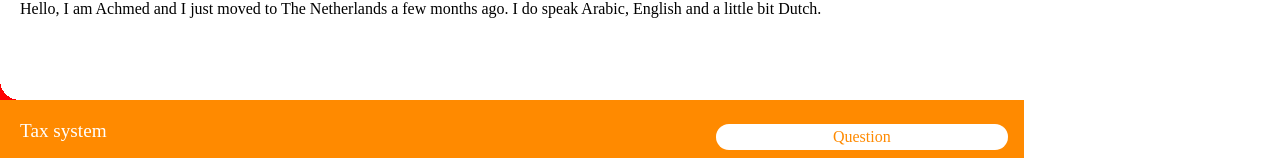
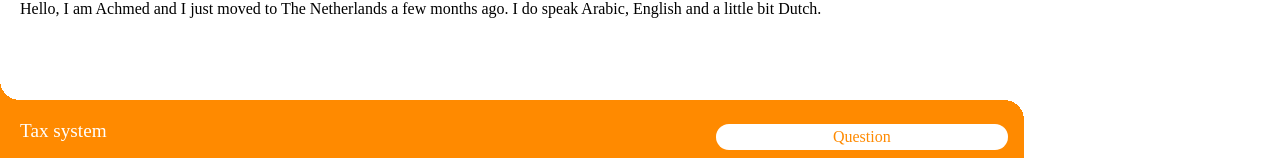
Before and after one commit to Lucerno1/SM42-Group-Project, a Vue app: page /task in a window 1280 px wide. Shown: the part 120-278 px from the top of the page. Built offline with nearby package versions, Linux system fonts and the light colour scheme.

Commit message:
wave on card fixed

```diff
--- a/src/components/requestcard/RequestCard.vue
+++ b/src/components/requestcard/RequestCard.vue
@@ -20,7 +20,7 @@
         <div class="left-corner"></div>
       </Row>
       <Row class="lower">
-        <div class="right-corner"></div>
+        <div class="corner-wrapper"><div class="right-corner"></div></div>
       </Row>
     </section>
     <section class="orange">
@@ -37,6 +37,7 @@
 
 <script>
 import Row from '@/components/Row'
+
 export default {
   name: 'RequestCard',
   props: {
@@ -147,8 +148,21 @@ export default {
 .left-corner {
   height: 2.5vh;
   width: 2.5vh;
-  background-color: red;
+  background-color: #ff8a00;
   mask: radial-gradient(circle at top right, transparent 2.5vh, #fff 0);
+}
+
+.corner-wrapper {
+  width: 100%;
+  display: flex;
+  justify-content: flex-end;
+}
+
+.right-corner {
+  height: 2.5vh;
+  width: 2.5vh;
+  background-color: #fff;
+  mask: radial-gradient(circle at bottom left, transparent 2.5vh, #fff 0);
 }
 
 .wave .upper {
```
